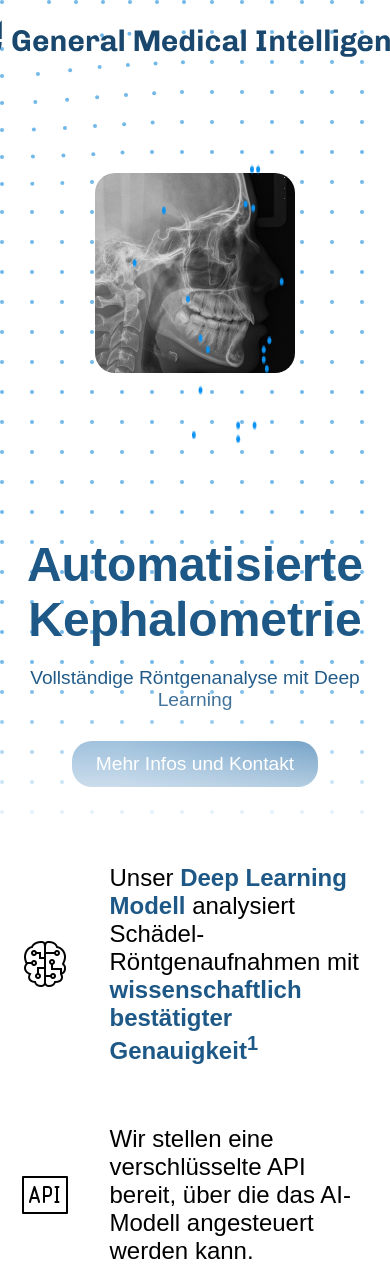
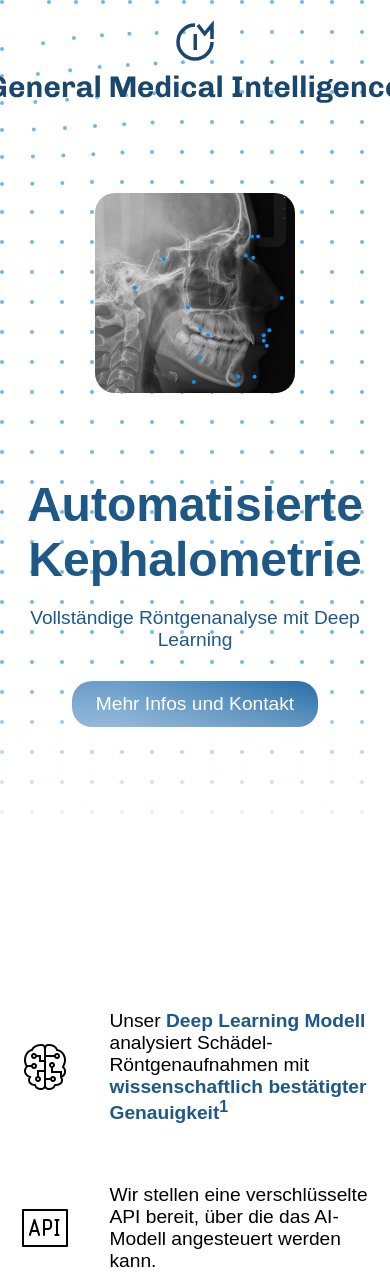
Before and after one commit to Thiggel/generalmedicalintelligence.com, a plain HTML site: page index.html in a window 390 px wide. Shown: the top 1275 px of the page. Drawn offline with Linux system fonts and the light colour scheme; a web font is replaced by a local one.

Commit message:
better responsiveness

```diff
--- a/index.html
+++ b/index.html
@@ -230,8 +230,14 @@
         }
 
         @media (max-width: 768px) {
+            .logo-container {
+                flex-direction: column;
+            }
+
             .content {
                 width: 90%;
+                padding-bottom: 100px;
+                padding-top: 150px;
             }
 
             #screen1 .content {
@@ -248,8 +254,11 @@
             }
 
             .right-content {
-              margin-top: 90px;
               max-width: 200px;
+            }
+
+            p {
+              font-size: 1.2rem;
             }
         }
 
@@ -470,7 +479,7 @@
         canvas.style.pointerEvents = 'none';
 
         // Add the canvas to the right-content div (parent of x-ray)
-        xrayContainer.parentNode.appendChild(canvas);
+        xrayContainer.appendChild(canvas);
 
         // The coordinates from the original SVG (viewBox="0 0 781 876")
         const originalKeypoints = [
@@ -565,7 +574,7 @@
           for (let i = 0; i < pointsToShow; i++) {
             const point = relativeKeypoints[i];
 
-            // Skip points that haven't started appearing yet
+            // Skip points that havent started appearing yet
             if (point.opacity <= 0) continue;
 
             const x = point.x * width;
```
